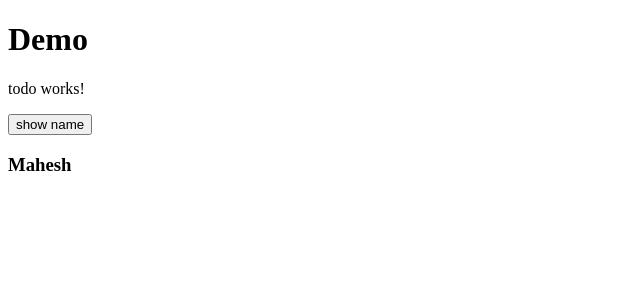
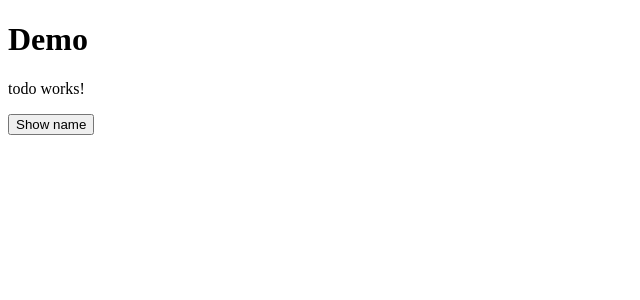
Before and after one commit to imaheshaher-thinkitive/angular-demo, an Angular app: page /todo in a window 1280 px wide. Shown: the top 300 px of the page, without its empty margins (0-640 px from the left). Built offline with nearby package versions, Linux system fonts and the light colour scheme.

Commit message:
conditional data binding

```diff
--- a/src/app/app.component.html
+++ b/src/app/app.component.html
@@ -1,2 +1,3 @@
 <h1>Demo</h1>
-<app-todo></app-todo>
+<!-- <app-todo></app-todo> -->
+<router-outlet></router-outlet>
--- a/src/app/todo/todo.component.html
+++ b/src/app/todo/todo.component.html
@@ -1,4 +1,7 @@
 <p>todo works!</p>
-<button>show name</button>
+<button (click)="showName()">{{!isShowName ? "Show name":"Hide name"}}</button>
 
-<h3>{{name}}</h3>
+<h3 *ngIf="isShowName">
+{{name}}
+
+</h3>
--- a/src/app/todo/todo.component.ts
+++ b/src/app/todo/todo.component.ts
@@ -7,11 +7,15 @@ import { Component, OnInit } from '@angular/core';
 })
 export class TodoComponent implements OnInit {
   name:String="Mahesh";
+  isShowName:boolean=false;
   constructor() { }
 
   ngOnInit(): void {
 
   }
 
+  showName = () =>{
+    this.isShowName=!this.isShowName
+  }
 
 }
```
